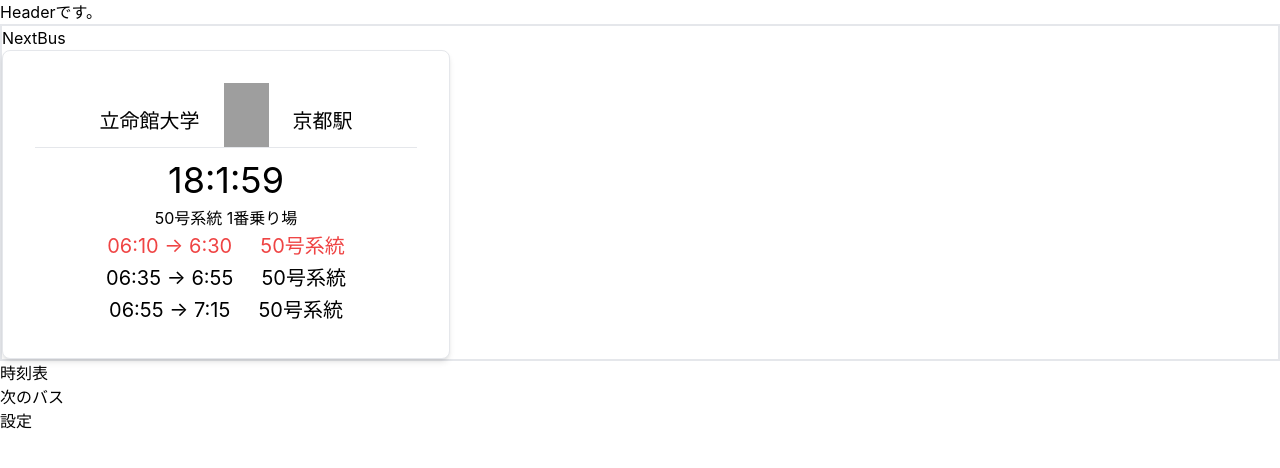
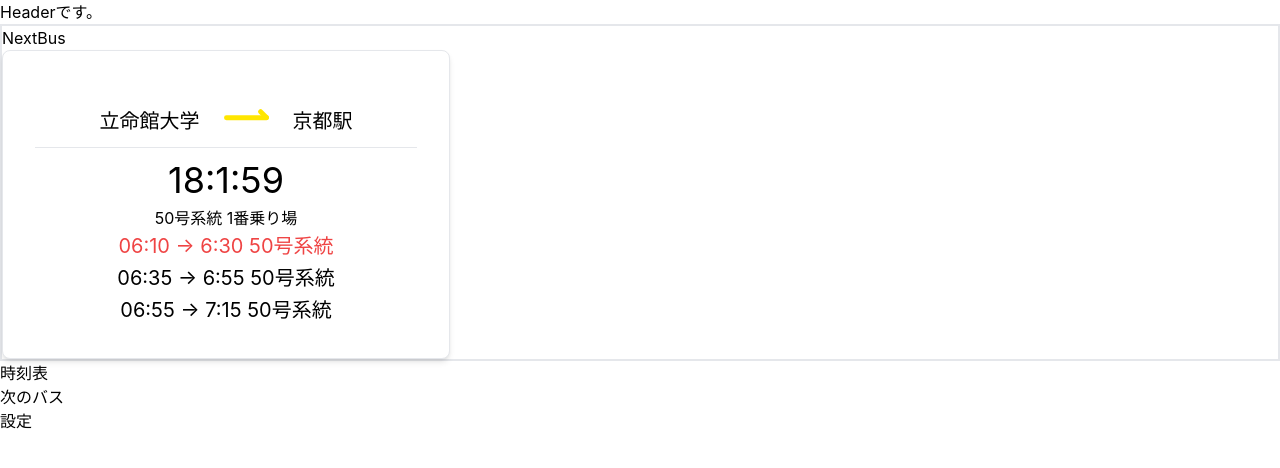
Before and after one commit to Shunkicreate/busdes-kic-web, a React (Create React App) app: page / in a window 1280 px wide. Shown: the top 468 px of the page. Built offline with nearby package versions, Linux system fonts and the light colour scheme; no server answers; grey boxes are pictures that could not be loaded.

Commit message:
・時間処理を別コンポーネントにした ・同じ処理を関数に

```diff
--- a/src/layout/BusCard.tsx
+++ b/src/layout/BusCard.tsx
@@ -1,106 +1,14 @@
 import React from 'react';
 import { useState, useEffect } from 'react';
-import BusArrow from "../BusArrow.svg";
+import BusArrow from "./BusArrow.svg";
 import { ApproachInfos } from "../../Bus.type"
 import { type } from 'os';
+import BusTimeProcess from "./BusTimeProcess";
 
 
 const BusCard = () => {
 
-    const inputData: ApproachInfos =
-    {
-  "approach_infos": [
-    {
-      "more_min": "約n分後に到着",
-      "real_arrival_time": "06:10",
-      "direction": "京都駅前",
-      "via": "50号系統",
-      "scheduled_time": "06:10",
-      "delay": "定時運行",
-      "bus_stop": "1",
-      "required_time": 20
-    },
-    {
-      "more_min": "約n分後に到着",
-      "real_arrival_time": "06:35",
-      "direction": "京都駅前",
-      "via": "50号系統",
-      "scheduled_time": "06:35",
-      "delay": "定時運行",
-      "bus_stop": "1",
-      "required_time": 20
-    },
-    {
-      "more_min": "約n分後に到着",
-      "real_arrival_time": "06:55",
-      "direction": "京都駅前",
-      "via": "50号系統",
-      "scheduled_time": "06:55",
-      "delay": "定時運行",
-      "bus_stop": "1",
-      "required_time": 20
-    }
-  ]
-}
-    const [date, setDate] = useState(new Date());
-
-    useEffect(() => {
-        const timerId = setInterval(() => {
-          setDate(new Date());
-        }, 1000);
-
-        // Get time
-        const time = [date.getHours(), date.getMinutes(), date.getSeconds()];
-
-        return () => clearInterval(timerId)
-
-      }, [date]);
-
-
-      const testdata = inputData.approach_infos.map((info , index) => {
-
-        var dep_time = info.real_arrival_time.split(':')
-        var dep_hour = Number(dep_time[0])
-        var dep_min = Number(dep_time[1])
-        var req_time = Number(info.required_time)
-
-        var arrival_min = dep_min + req_time
-        var arrival_hour = dep_hour
-
-        if(arrival_min >= 120)
-          {
-            arrival_min -= 120
-            arrival_hour += 2
-
-          }
-          else if(arrival_min >= 60)
-          {
-            arrival_min -= 60
-            arrival_hour += 1
-          }
-
-        if(index === 0)
-          {
-
   return (
-            <div>
-              <div className="flex justify-center text-4xl py-0.5 pt-3">{date.getHours()}:{date.getMinutes()}:{date.getSeconds()}</div>
-              <div className="flex justify-center pt-1">{info.via} {info.bus_stop}番乗り場</div>
-              <div className="flex justify-center text-xl py-0.5 text-red-500">{info.real_arrival_time} → {arrival_hour}:{arrival_min} &nbsp; &nbsp; {info.via}</div>
-            </div>
-            )
-
-          }
-        else
-          {
-            return (
-            <div className="flex justify-center text-xl py-0.5">{info.real_arrival_time} → {arrival_hour}:{arrival_min} &nbsp; &nbsp; {info.via}</div>
-            )
-          }
-        }
-      )
-
-    return(
 
     //inline-flexよりgridの方がいいらしい https://tailwindcss.com/docs/grid-template-columns
     //flexでもいける??
@@ -109,12 +17,12 @@ const BusCard = () => {
       <div className="flex justify-center flex-row h-16">
         <div className="p-6 justify-center text-xl">立命館大学</div>
         <div className="inline-flex">
-                    <img className = "" src = {BusArrow}alt="BusArrow" width="45" />
+          <img className="" src={BusArrow} alt="BusArrow" width="45" />
         </div>
         <div className="p-6 justify-center text-xl">京都駅</div>
       </div>
       <hr></hr>
-            <ul>{testdata}</ul>
+      <BusTimeProcess/>
     </div>
   )
 }
--- /dev/null
+++ b/src/layout/BusTimeProcess.tsx
@@ -0,0 +1,122 @@
+import React from 'react';
+import { useState, useEffect } from 'react';
+import { ApproachInfos } from "../../Bus.type"
+import { type } from 'os';
+
+type Prop = {
+    textColor: string
+    deptime: string
+    hour: number
+    min: number
+    approch: string
+}
+
+const Test = (prop : Prop) => {
+
+    return (
+        <div>
+            <div className={`text-xl py-0.5 ${prop.textColor}`}>{`${prop.deptime} → ${prop.hour}:${prop.min} ${prop.approch}`}</div>
+        </div>
+    )
+}
+
+const BusTimeProcess = () => {
+
+    const inputData: ApproachInfos = {
+
+        "approach_infos": [
+            {
+                "more_min": "約n分後に到着",
+                "real_arrival_time": "06:10",
+                "direction": "京都駅前",
+                "via": "50号系統",
+                "scheduled_time": "06:10",
+                "delay": "定時運行",
+                "bus_stop": "1",
+                "required_time": 20
+            },
+            {
+                "more_min": "約n分後に到着",
+                "real_arrival_time": "06:35",
+                "direction": "京都駅前",
+                "via": "50号系統",
+                "scheduled_time": "06:35",
+                "delay": "定時運行",
+                "bus_stop": "1",
+                "required_time": 20
+            },
+            {
+                "more_min": "約n分後に到着",
+                "real_arrival_time": "06:55",
+                "direction": "京都駅前",
+                "via": "50号系統",
+                "scheduled_time": "06:55",
+                "delay": "定時運行",
+                "bus_stop": "1",
+                "required_time": 20
+            }
+        ]
+    }
+
+    const [date, setDate] = useState(new Date());
+
+    useEffect(() => {
+        const timerId = setInterval(() => {
+            setDate(new Date());
+        }, 1000);
+
+        // Get time
+        const time = [date.getHours(), date.getMinutes(), date.getSeconds()];
+
+        return () => clearInterval(timerId)
+
+    }, [date]);
+
+
+    const testdata = inputData.approach_infos.map((info, index) => {
+
+        const dep_time = info.real_arrival_time.split(':')
+        const dep_hour = Number(dep_time[0])
+        const dep_min = Number(dep_time[1])
+        const req_time = Number(info.required_time)
+
+        let arrival_min = dep_min + req_time
+        let arrival_hour = dep_hour
+
+        if (arrival_min >= 120) {
+            arrival_min -= 120
+            arrival_hour += 2
+
+        }
+        else if (arrival_min >= 60) {
+            arrival_min -= 60
+            arrival_hour += 1
+        }
+
+        if (index === 0) {
+
+            return (
+                <div className='text-center' key={info.via}>
+                    <div className="text-4xl py-0.5 pt-3">{date.getHours()}:{date.getMinutes()}:{date.getSeconds()}</div>
+                    <div className="pt-1">{info.via} {info.bus_stop}番乗り場</div>
+                    <Test textColor='text-red-500' deptime={info.real_arrival_time} hour={arrival_hour} min={arrival_min} approch={info.via}></Test>
+                </div>
+            )
+
+        }
+        else {
+            return (
+                <div className="text-center" key={info.real_arrival_time}>
+                    <Test textColor='' deptime={info.real_arrival_time} hour={arrival_hour} min={arrival_min} approch={info.via}></Test>
+                </div>
+            )
+        }
+    }
+    )
+
+    return (
+        <div>{testdata}</div>
+    )
+}
+
+export default BusTimeProcess
```
Lines whose indentation alone changed are shown as unchanged.
